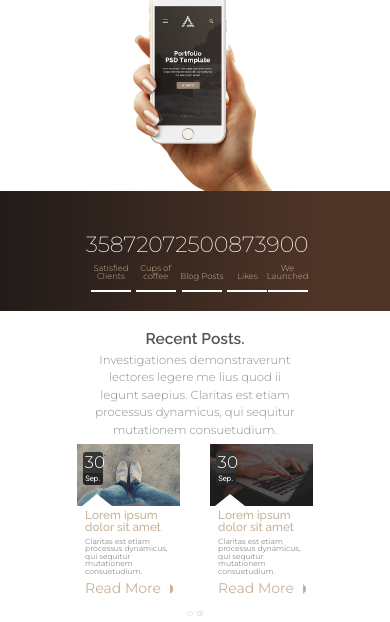
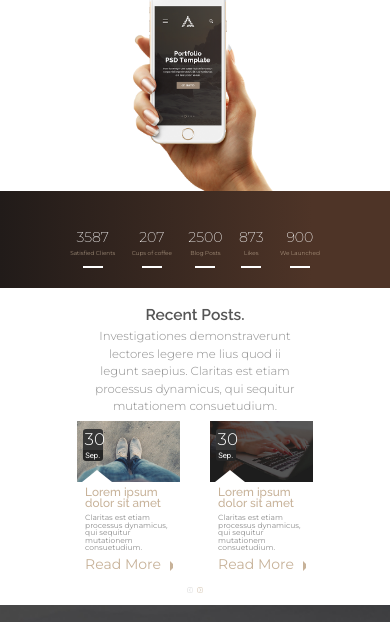
Before and after one commit to sevenc17/Waxom, a plain HTML site: page Waxom.html in a window 390 px wide. Shown: the part 4466-5088 px from the top of the page. Drawn offline with Linux system fonts and the light colour scheme.

Commit message:
Add files via upload

```diff
--- a/source/scss/style.scss
+++ b/source/scss/style.scss
@@ -561,8 +561,8 @@ body.scroll-off {
 
 .close-popup.active-close {
 	display: block;
-	height: 5vw;
-	width: 5vw;
+	height: 6vw;
+	width: 6vw;
 	cursor: pointer;
 	position: fixed;
 	top: 5vh;
@@ -571,16 +571,16 @@ body.scroll-off {
 	&::before {
 		content: '';
 		position: absolute;
-		height: 2px;
-		width: 5vw;
+		height: 3px;
+		width: 6vw;
 		background-color: #fff;
 		transform: rotate(-45deg);
 	}
 	&::after {
 		content: '';
 		position: absolute;
-		height: 2px;
-		width: 5vw;
+		height: 3px;
+		width: 6vw;
 		background-color: #fff;
 		transform: rotate(45deg);
 	}
@@ -1462,6 +1462,20 @@ body.scroll-off {
 			}
 		}
 	}
+	.counter {
+		.counter-icon {
+			img {
+				width: 70%;
+				height: 5vw;
+			}
+		}
+		h3 {
+			font-size: calc(5px + 8 * (100vw / 1400));
+		}
+		h2 {
+			font-size: calc(13px + 20 * (100vw / 1400));
+		}
+	}
 }
 
 @media (max-width: 500px) {
@@ -1496,6 +1510,36 @@ body.scroll-off {
 			}
 		}
 	}
+	.counters {
+		padding: 5% 18%;
+	}
+	.counter {
+		h3 {
+			font-size: calc(3px + 10 * (100vw / 1400));
+		}
+		h2 {
+			font-weight: 200;
+			color: #fff;
+			font-size: calc(10px + 15 * (100vw / 1400));
+			line-height: 1.8;
+		}
+		&::after {
+			content: '';
+			background-color: #fff;
+			height: 2px;
+			width: 20px;
+			bottom: 0;
+			left: calc(50% - 10px);
+			position: absolute;
+		}
+	}
+
+	.counter-text {
+		display: flex;
+		flex: 1 1 70%;
+		flex-direction: column;
+		justify-content: space-between;
+	}
 }
 
 @media (max-width: 340px) {
```
Also changed, not shown: source/css/style.css.
